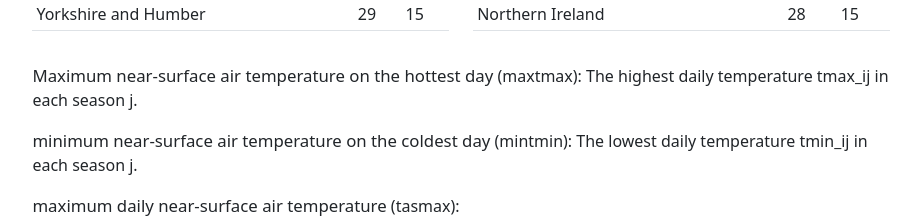
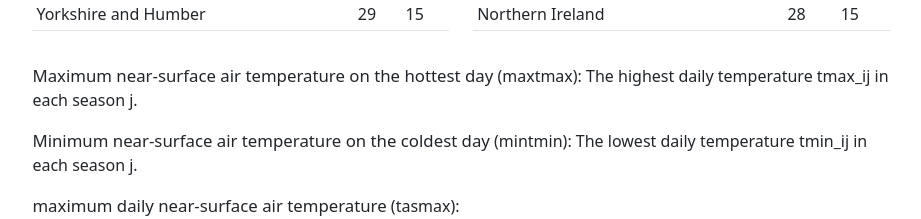
Before and after one commit to UCL/UKCORDEX-plot-explorer-dev, a React (Create React App) app: page /#/indices-help in a window 1280 px wide. Shown: the part 1604-1823 px from the top of the page, without its empty margins (324-1245 px from the left). Built offline with nearby package versions, Linux system fonts and the light colour scheme.

Commit message:
Update src/components/ExtraPages/Help/IndicesHelp.js
Co-authored-by: Raquel Alegre <r.alegre@ucl.ac.uk>

```diff
--- a/src/components/ExtraPages/Help/IndicesHelp.js
+++ b/src/components/ExtraPages/Help/IndicesHelp.js
@@ -424,7 +424,7 @@ function IndicesHelp() {
               (maxtmax): The highest daily temperature tmax_ij in each season j.{" "}
             </p>{" "}
             <p className="contents">
-              <b>minimum near-surface air temperature on the coldest day</b>{" "}
+              <b>Minimum near-surface air temperature on the coldest day</b>{" "}
               (mintmin): The lowest daily temperature tmin_ij in each season j.{" "}
             </p>{" "}
             <p className="contents">
```
